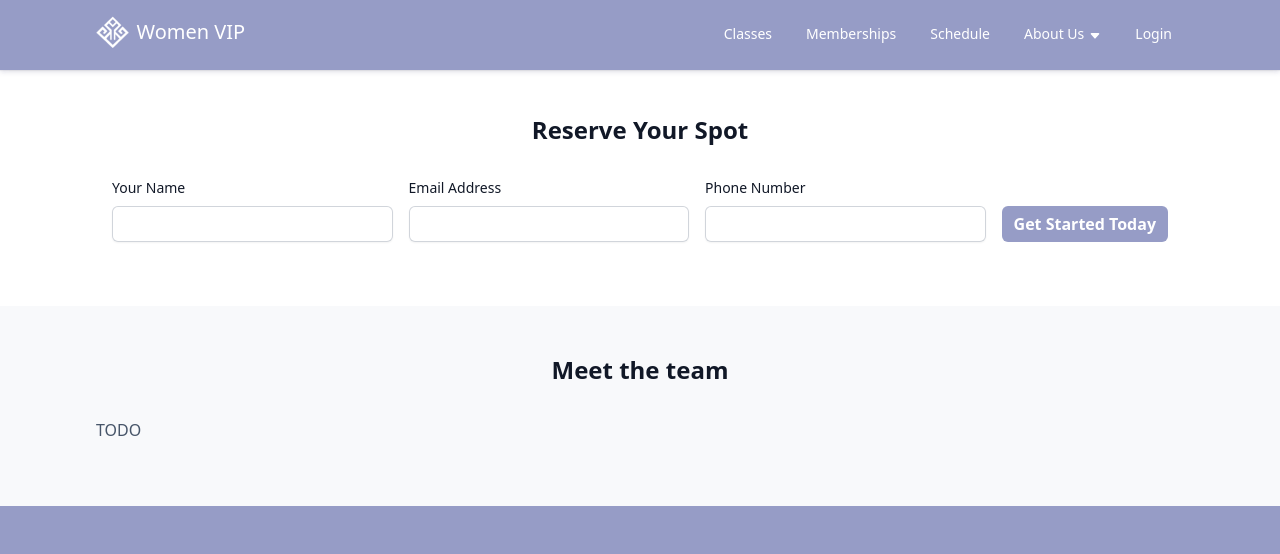
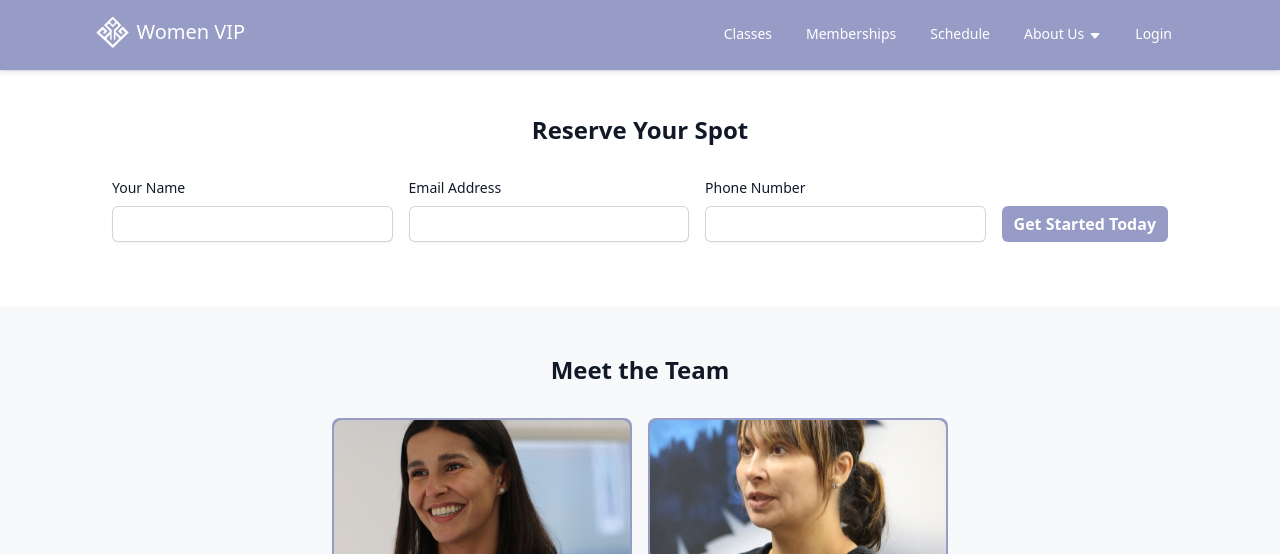
Before and after one commit to TGA-Academy/TGA-Academy.github.io, a Jekyll site: the page built from pages/index.html, in a window 1280 px wide and 1400 px high, scrolled down 1246 px. Shown: the top 554 px of the window. Built offline with Jekyll 4.4.1, drawn with Linux system fonts in a browser that asks for light colours; grey boxes are pictures that could not be loaded.

Commit message:
more stuff

```diff
--- a/assets/css/main.css
+++ b/assets/css/main.css
@@ -543,6 +543,32 @@ form[data-leads-form] {
       }
     }
   }
+  .team {
+    display:         flex;
+    justify-content: center;
+    gap:             1rem;
+    flex-wrap:       wrap;
+    a {
+      flex:             0 0 1;
+      width:            300px;
+      display:          block;
+      border-radius:    0.5rem;
+      background-color: var(--vip-primary);
+      color:            white;
+      padding:          2px 2px 0.5rem 2px;
+      text-align:       center;
+      .image {
+        height:              200px;
+        border-radius:       0.5rem;
+        margin-bottom:       0.5rem;
+        background-size:     cover;
+        background-position: center center;
+      }
+      &:hover {
+        box-shadow: var(--shadow);
+      }
+    }
+  }
 }
 
 /* -- Memberships ---------------------------------------------------------- */
--- a/pages/index.html
+++ b/pages/index.html
@@ -126,10 +126,18 @@ permalink: /
 <div class="section-bg">
   <section>
     <h2 class="text-center">
-      Meet the team
+      Meet the Team
     </h2>
-    <p>
-      TODO
-    </p>
+
+    <div class="team">
+      <a href="/meet-the-team#afnan">
+        <div class="image" style="background-image: url(/assets/images/meet-the-team/afnan.jpg)"></div>
+        Afnan
+      </a>
+      <a href="/meet-the-team#zoe">
+        <div class="image" style="background-image: url(/assets/images/meet-the-team/zoe.jpg)"></div>
+        Zoe
+      </a>
+    </div>
   </section>
 </div>
--- a/pages/memberships.html
+++ b/pages/memberships.html
@@ -44,7 +44,6 @@ permalink: /memberships
     </a>
 
     <a href="https://women-vip.gymdesk.com/signup/v/DJppd" target="_blank">
-
       <div class="description">
         <h3>Intro Offer</h3>
         <p>2 weeks of unlimited access (New Members only)</p>
```
Also changed, not shown: pages/meet-the-team.html (+4 -4 lines), assets/images/meet-the-team/afnan.jpg (renamed from assets/images/about_us/afnan.jpg), assets/images/meet-the-team/zoe.jpg (renamed from assets/images/about_us/zoe.jpg).
